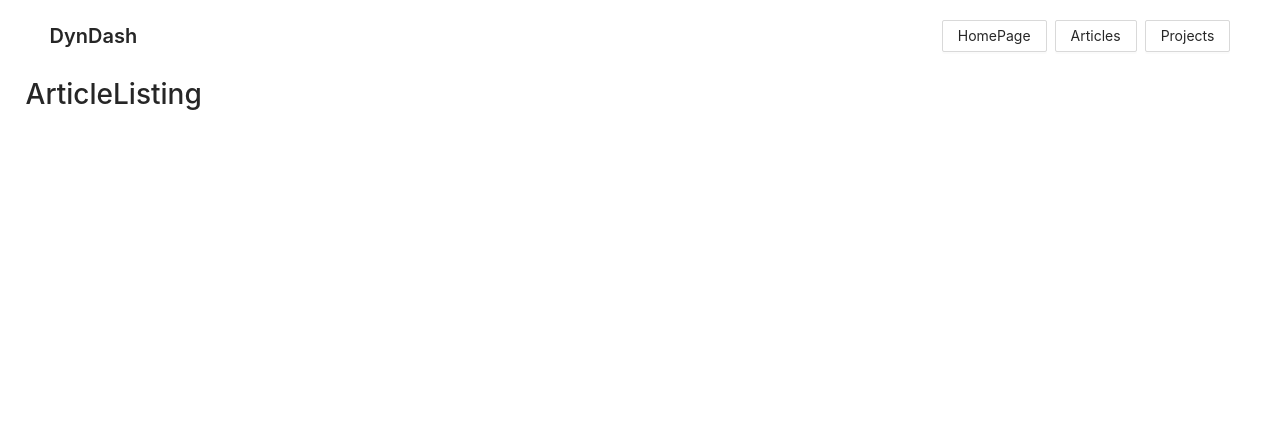
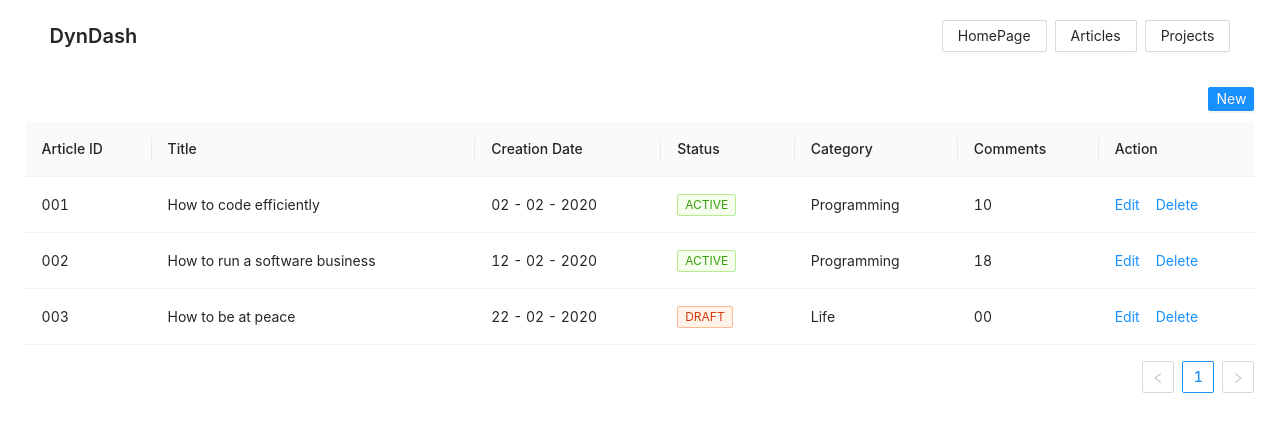
Before and after one commit to shadab-sutar/dyndash, a React (Create React App) app: page /articlelist in a window 1280 px wide. Shown: the top 432 px of the page. Built offline with nearby package versions, Linux system fonts and the light colour scheme.

Commit message:
articlelisting page basic design

```diff
--- a/src/components/ArticleListing.js
+++ b/src/components/ArticleListing.js
@@ -1,11 +1,101 @@
 import React from "react";
 import Header from "../commons/AdminHeader";
+import { Table, Tag, Space, Button } from "antd";
 
 function ArticleListing() {
+  const columns = [
+    {
+      title: "Article ID",
+      dataIndex: "articleID",
+      key: "articleID",
+    },
+    {
+      title: "Title",
+      dataIndex: "title",
+      key: "title",
+    },
+    {
+      title: "Creation Date",
+      dataIndex: "creationDate",
+      key: "creationDate",
+    },
+    {
+      title: "Status",
+      key: "status",
+      dataIndex: "status",
+      render: (tags) => (
+        <>
+          {tags.map((tag) => {
+            let color = tag !== "Active" ? "volcano" : "green";
+            return (
+              <Tag color={color} key={tag}>
+                {tag.toUpperCase()}
+              </Tag>
+            );
+          })}
+        </>
+      ),
+    },
+    {
+      title: "Category",
+      dataIndex: "category",
+      key: "category",
+    },
+    {
+      title: "Comments",
+      dataIndex: "comments",
+      key: "comments",
+    },
+    {
+      title: "Action",
+      key: "action",
+      render: (text, record) => (
+        <Space size="middle">
+          <a>Edit {record.name}</a>
+          <a>Delete</a>
+        </Space>
+      ),
+    },
+  ];
+
+  const data = [
+    {
+      key: "1",
+      articleID: "001",
+      title: "How to code efficiently",
+      creationDate: "02 - 02 - 2020",
+      status: ["Active"],
+      category: "Programming",
+      comments: "10",
+    },
+    {
+      key: "2",
+      articleID: "002",
+      title: "How to run a software business",
+      creationDate: "12 - 02 - 2020",
+      status: ["Active"],
+      category: "Programming",
+      comments: "18",
+    },
+    {
+      key: "3",
+      articleID: "003",
+      title: "How to be at peace",
+      creationDate: "22 - 02 - 2020",
+      status: ["Draft"],
+      category: "Life",
+      comments: "00",
+    },
+  ];
   return (
     <div className="App">
       <Header />
-      <h1>ArticleListing</h1>
+      <div style={{ width: "100%", height: "50px", textAlign: "right" }}>
+        <Button type="primary" size="small" style={{ marginTop: "15px" }}>
+          New
+        </Button>
+      </div>
+      <Table columns={columns} dataSource={data} />
     </div>
   );
 }
--- a/src/components/HomePage.js
+++ b/src/components/HomePage.js
@@ -7,13 +7,16 @@ const { TextArea } = Input;
 function HomePage() {
   const [visibleEdit, setVisibleEdit] = React.useState(false);
   const [visibleSave, setVisibleSave] = React.useState(true);
+  const [editModeOn, setEditMode] = React.useState(true);
 
   const onEdit = () => {
+    setEditMode(!editModeOn);
     setVisibleEdit(true);
     setVisibleSave(false);
   };
 
   const onSave = () => {
+    setEditMode(!editModeOn);
     setVisibleSave(true);
     setVisibleEdit(false);
   };
@@ -23,15 +26,23 @@ function HomePage() {
       <Header />
       <Row style={{ marginTop: "10px", marginBottom: "10px" }}>
         <Col span={12}>
-          <Input placeholder="Enter Logo URL" style={{ width: "98%" }} />
+          <Input
+            placeholder="Enter Logo URL"
+            style={{ width: "98%" }}
+            disabled={editModeOn}
+          />
         </Col>
         <Col span={12} style={{ textAlign: "right" }}>
-          <Input placeholder="Enter Avatar URL" style={{ width: "98%" }} />
+          <Input
+            placeholder="Enter Avatar URL"
+            style={{ width: "98%" }}
+            disabled={editModeOn}
+          />
         </Col>
       </Row>
       <Row style={{ marginTop: "10px", marginBottom: "10px" }}>
         <Col span={24}>
-          <Input placeholder="Enter Punchline" />
+          <Input placeholder="Enter Punchline" disabled={editModeOn} />
         </Col>
       </Row>
       <Row style={{ marginTop: "10px", marginBottom: "10px" }}>
@@ -39,14 +50,16 @@ function HomePage() {
           <TextArea
             placeholder="Enter Content"
             autoSize={{ minRows: 20, maxRows: 20 }}
+            disabled={editModeOn}
           />
         </Col>
       </Row>
       <Row>
         <Col span={12}>
-          <Input placeholder="Enter Copyrights Text" />
+          <Input placeholder="Enter Copyrights Text" disabled={editModeOn} />
         </Col>
         <Col span={12} style={{ textAlign: "right" }}>
+          {editModeOn && (
             <Button
               type="primary"
               shape="round"
@@ -58,6 +71,8 @@ function HomePage() {
             >
               Edit
             </Button>
+          )}
+          {!editModeOn && (
             <Button
               type="primary"
               shape="round"
@@ -68,6 +83,7 @@ function HomePage() {
             >
               Save
             </Button>
+          )}
         </Col>
       </Row>
     </div>
```
Lines whose indentation alone changed are shown as unchanged.
